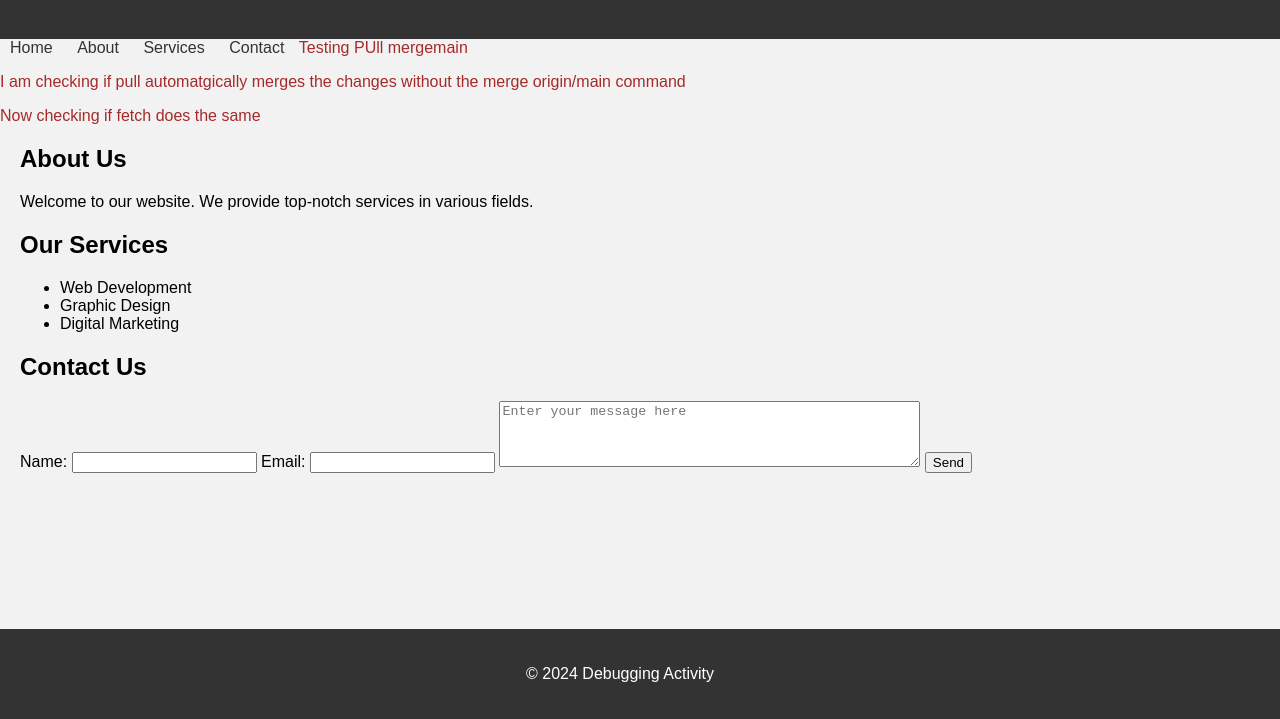
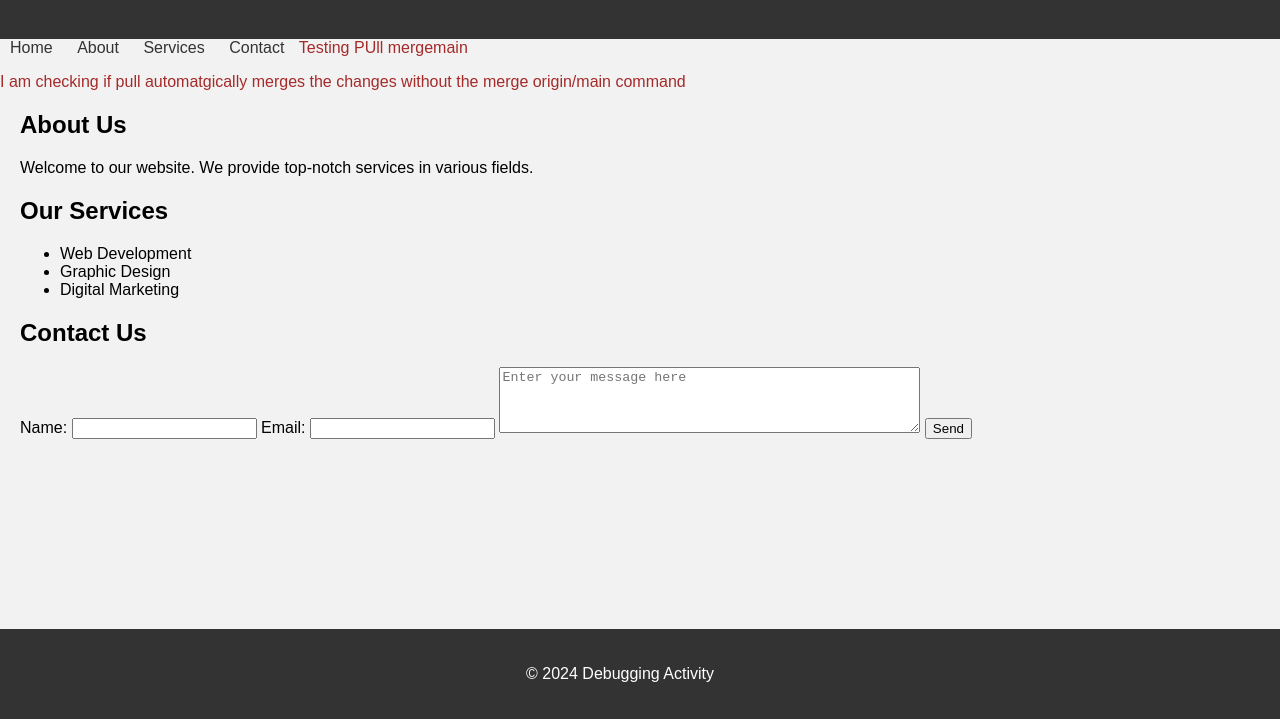
Before and after one commit to IanKyril/MidtermPractice, a plain HTML site: page index.html in a window 1280 px wide. Shown: the part 81-800 px from the top of the page. Drawn offline with Linux system fonts and the light colour scheme.

Commit message:
Revert "Now checking if fetch does the same"
This reverts commit b3136b29f781fb9aa2893b0d851cbe4050b1a1b0.

```diff
--- a/index.html
+++ b/index.html
@@ -18,7 +18,6 @@
             <li><a href="#">Contact</a></li>
             <li>Testing PUll merge</li>main
             <p> I am checking if pull automatgically merges the changes without the merge origin/main command</p>
-            <p>Now checking if fetch does the same</p>
         </ul>
     </nav>
     <main>
```
